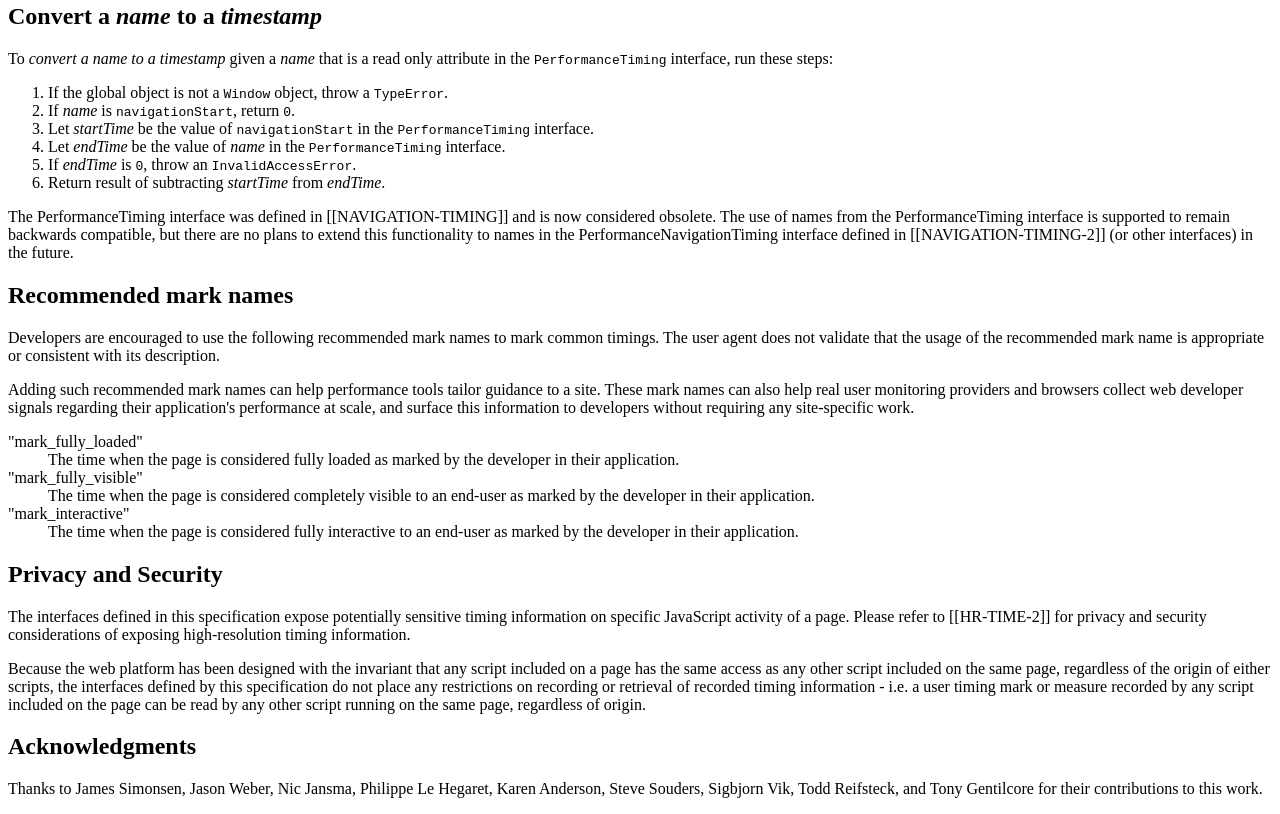
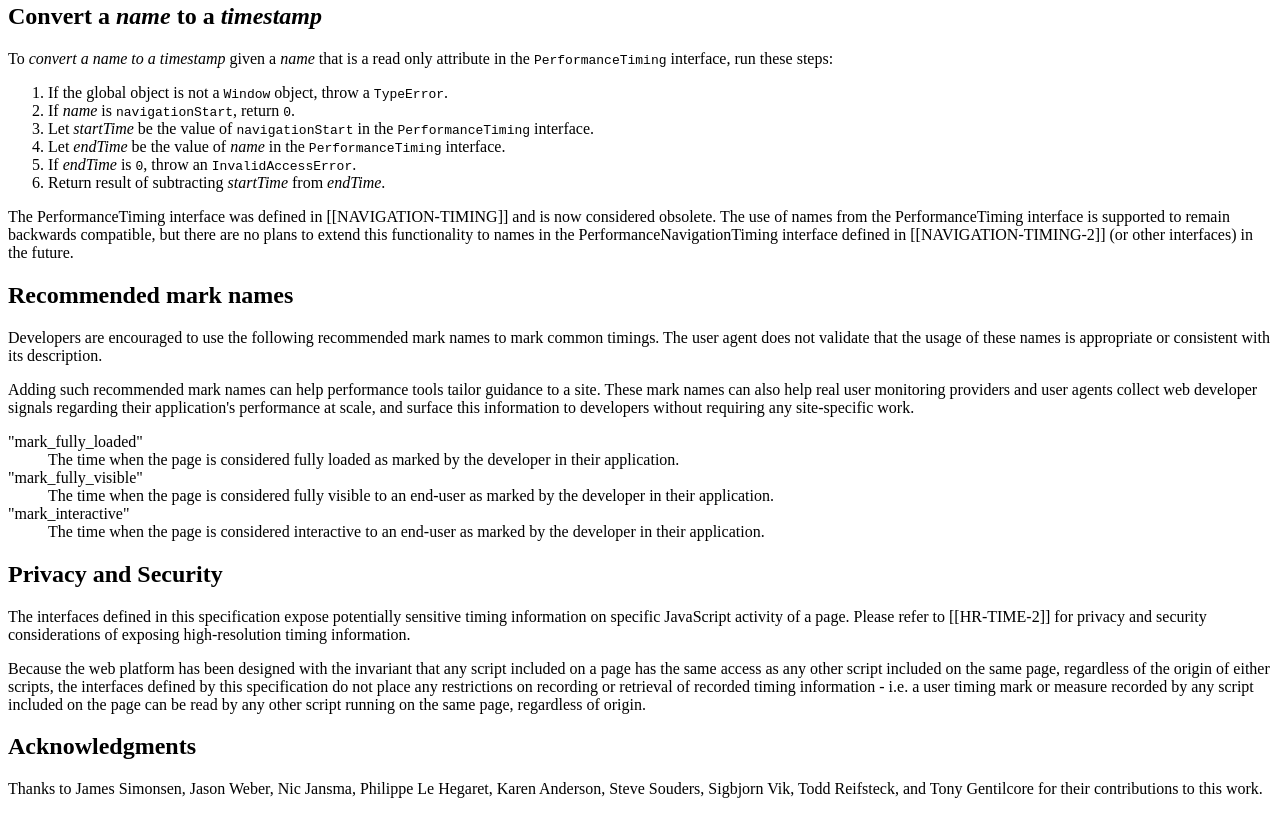
Before and after one commit to w3c/user-timing, a plain HTML site: page index.html in a window 1280 px wide. Shown: the part 4541-5355 px from the top of the page. Drawn offline with Linux system fonts and the light colour scheme.

Commit message:
Address some review comments

```diff
--- a/index.html
+++ b/index.html
@@ -395,15 +395,14 @@
         The <a data-cite="NAVIGATION-TIMING#performancetiming">PerformanceTiming</a> interface was defined in [[NAVIGATION-TIMING]] and is now considered obsolete. The use of names from the <a data-cite="NAVIGATION-TIMING#performancetiming">PerformanceTiming</a> interface is supported to remain backwards compatible, but there are no plans to extend this functionality to names in the <a data-cite="NAVIGATION-TIMING-2#dom-performancenavigationtiming">PerformanceNavigationTiming</a> interface defined in [[NAVIGATION-TIMING-2]] (or other interfaces) in the future.
       </p>
     </section>
-  </section><section id="recommended-mark-names" class="informative">
+  </section><section id="recommended-mark-names">
     <h2>Recommended mark names</h2>
     <p>Developers are encouraged to use the following recommended mark names to
     mark common timings. The user agent does not validate that the usage of
-    the recommended mark name is appropriate or consistent with its
-    description.</p>
+    these names is appropriate or consistent with its description.</p>
     <p class="note">Adding such recommended mark names can help performance
     tools tailor guidance to a site. These mark names can also help real user
-    monitoring providers and browsers collect web developer signals regarding
+    monitoring providers and user agents collect web developer signals regarding
     their application's performance at scale, and surface this information to
     developers without requiring any site-specific work.</p>
     <dl>
@@ -411,11 +410,11 @@
       <dd>The time when the page is considered fully loaded as marked by the
         developer in their application.</dd>
       <dt>"mark_fully_visible"</dt>
-      <dd>The time when the page is considered completely visible to an end-user
+      <dd>The time when the page is considered fully visible to an end-user
         as marked by the developer in their application.</dd>
       <dt>"mark_interactive"</dt>
-      <dd>The time when the page is considered fully interactive to an end-user
-        as marked by the developer in their application.</dd>
+      <dd>The time when the page is considered interactive to an end-user as
+        marked by the developer in their application.</dd>
     </dl>
   </section>
   <section id="privacy-security" class="informative">
```
